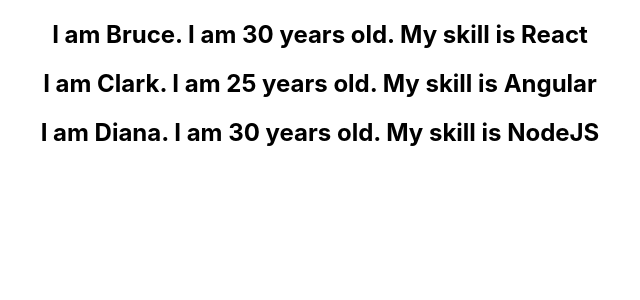
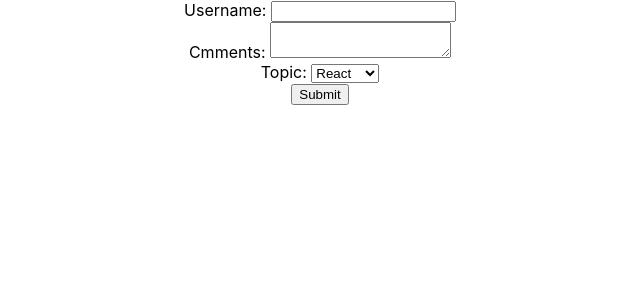
Before and after one commit to lincoln-silva-junior/hello-world, a React (Create React App) app: page / in a window 1280 px wide. Shown: the top 300 px of the page, without its empty margins (320-960 px from the left). Built offline with nearby package versions, Linux system fonts and the light colour scheme.

Commit message:
hello-world - 2020-02-25

```diff
--- a/src/App.js
+++ b/src/App.js
@@ -12,27 +12,38 @@
 import ParentComponent from './components/ParentComponent';
 import UserGreeting from './components/UserGreeting';
 import NameList from './components/NameList';
+import StyleSheet from './components/StyleSheet';
+import Inline from './components/Inline';
+import './appStyles.css'
+import styles from './appStyles.module.css'
+import Form from './components/Form';
 
 function App() {
   return (
     <div className="App">
-      <NameList></NameList>
-      {/*<UserGreeting></UserGreeting>*/}
-      {/*<ParentComponent></ParentComponent>*/}
-      {/*<EventBind></EventBind>*/}
-      {/*<FunctionClick></FunctionClick>*/}
-      {/*<ClassClick></ClassClick>*/}
-      { /*<Counter></Counter>*/ }
-      { /*<Message></Message>*/ }
-      { /*<Greet name="Lincoln" heroName="He-Man">
-        Testando Props do React!
-        </Greet>*/ }
-      {/*<Greet  name="Vanessa" heroName="She-Ha">
-      </Greet>*/}
-      {/*<Welcome name="Mariana" heroName="Ladybug"></Welcome>*/}
-      { /*<Hello></Hello>*/ }
+      <Form />
     </div>
   );
 }
 
 export default App;
+
+/* <h1 className='error'>Error</h1> */
+/* <h1 className={ styles.success }>Success</h1> */
+/*<Inline></Inline>*/
+/* <StyleSheet primary={ true }></StyleSheet> */
+/*<NameList></NameList>*/
+/*<UserGreeting></UserGreeting>*/
+/*<ParentComponent></ParentComponent>*/
+/*<EventBind></EventBind>*/
+/*<FunctionClick></FunctionClick>*/
+/*<ClassClick></ClassClick>*/
+/*<Counter></Counter>*/
+/*<Message></Message>*/
+/*<Greet name="Lincoln" heroName="He-Man">
+  Testando Props do React!
+  </Greet>*/
+/*<Greet  name="Vanessa" heroName="She-Ha">
+</Greet>*/
+/*<Welcome name="Mariana" heroName="Ladybug"></Welcome>*/
+/*<Hello></Hello>*/
--- /dev/null
+++ b/src/appStyles.css
@@ -0,0 +1,3 @@
+.error {
+    color: red;
+}
--- /dev/null
+++ b/src/appStyles.module.css
@@ -0,0 +1,3 @@
+.success {
+    color: green
+}
--- /dev/null
+++ b/src/components/Form.js
@@ -0,0 +1,67 @@
+import React, { Component } from 'react'
+
+class Form extends Component {
+    constructor(props) {
+        super(props)
+
+        this.state = {
+             username: '',
+             comments: '',
+             topic: 'react'
+        }
+    }
+
+    handleUsernameChange = (event) => {
+        this.setState({
+            username: event.target.value
+        })
+    }
+
+    handleCommentsChange = (event) => {
+        this.setState({
+            comments: event.target.value
+        })
+    }
+
+    handleTopicChange = (event) => {
+        this.setState({
+            topic: event.target.value
+        })
+    }
+
+    handleSubmit = event => {
+       alert(`${ this.state.username } ${ this.state.comments } ${ this.state.topic }`)
+       event.preventDefault()
+    }
+
+    render() {
+        return (
+            <form onSubmit={ this.handleSubmit }>
+                <div>
+                    <label>Username: </label>
+                    <input
+                        type = 'text'
+                        value={ this.state.username }
+                        onChange={this.handleUsernameChange}/>
+                </div>
+                <div>
+                    <label>Cmments: </label>
+                    <textarea
+                        value={ this.state.comments }
+                        onChange={ this.handleCommentsChange }></textarea>
+                </div>
+                <div>
+                    <label>Topic: </label>
+                    <select value={ this.state.topic } onChange={ this.handleTopicChange }>
+                        <option value="react">React</option>
+                        <option value="angular">Angular</option>
+                        <option value="vue">Vue</option>
+                    </select>
+                </div>
+                <button type="submit">Submit</button>
+            </form>
+        )
+    }
+}
+
+export default Form
--- /dev/null
+++ b/src/components/Inline.js
@@ -0,0 +1,20 @@
+import React from 'react'
+
+const heading = {
+    fontSize: '72px',
+    color: 'blue'
+}
+
+function Inline() {
+    return (
+        <div>
+            {/* Módulos precisam ser declarados nos componentes filhos*/}
+            {/* <h1 className={ styles.success }>Success</h1> */}
+            {/* Regular CSS declarado no componente App.js não precisam ser
+                declarados novamente nos componentes filhos.*/}
+            <h1 className='error'>Error</h1>
+            <h1 style={heading}>Inline</h1>
+        </div>
+    )
+}
+export default Inline
--- a/src/components/NameList.js
+++ b/src/components/NameList.js
@@ -2,7 +2,7 @@
 import Person from './Person'
 
 function NameList() {
-    //const names = ['Bruce', 'Clark', 'Diana']
+    const names = ['Bruce', 'Clark', 'Diana']
     const persons = [
         {
             id: 1,
@@ -23,14 +23,19 @@
             skill: 'NodeJS'
         }
     ]
-    // const nameList = names.map(name => <h2>{name}</h2>)
-    // return <div>{ nameList } </div>
+
+    // Só podemos usar index como Key se forem respeitadas 3 condições:
+    // Os itens do array não tem um id único
+    // A lista é estática e não mudará
+    // A lista nunca deve ser filtrada ou reordenada
+     const nameList = names.map((name, index) => <h2 key={index}>{name}</h2>)
+     return <div>{ nameList } </div>
 
     //Precisamos ter um atributo Key em cada elemento da lista para que
     //o React possa gerenciar as inclusões, alterações e deleções de forma eficiente
-    const personList = persons.map(person => <Person key={person.id} person = {person} />)
+    //const personList = persons.map(person => <Person key={person.id} person = {person} />)
 
-    return <div>{ personList }</div>
+    //return <div>{ personList }</div>
 
     // return (
     //     <div>
--- /dev/null
+++ b/src/components/StyleSheet.js
@@ -0,0 +1,14 @@
+import React from 'react'
+import './myStyles.css'
+
+function StyleSheet(props) {
+    let className = props.primary ? 'primary' : ''
+    return (
+        <div>
+            {/* <h1 className="primary">StyleSheets</h1> */}
+            <h1 className={ `${className} font-xl` }>StyleSheets</h1>
+        </div>
+    )
+}
+
+export default StyleSheet
--- /dev/null
+++ b/src/components/myStyles.css
@@ -0,0 +1,7 @@
+.primary {
+    color: orange;
+}
+
+.font-xl {
+    font-size: 72px;
+}
```
